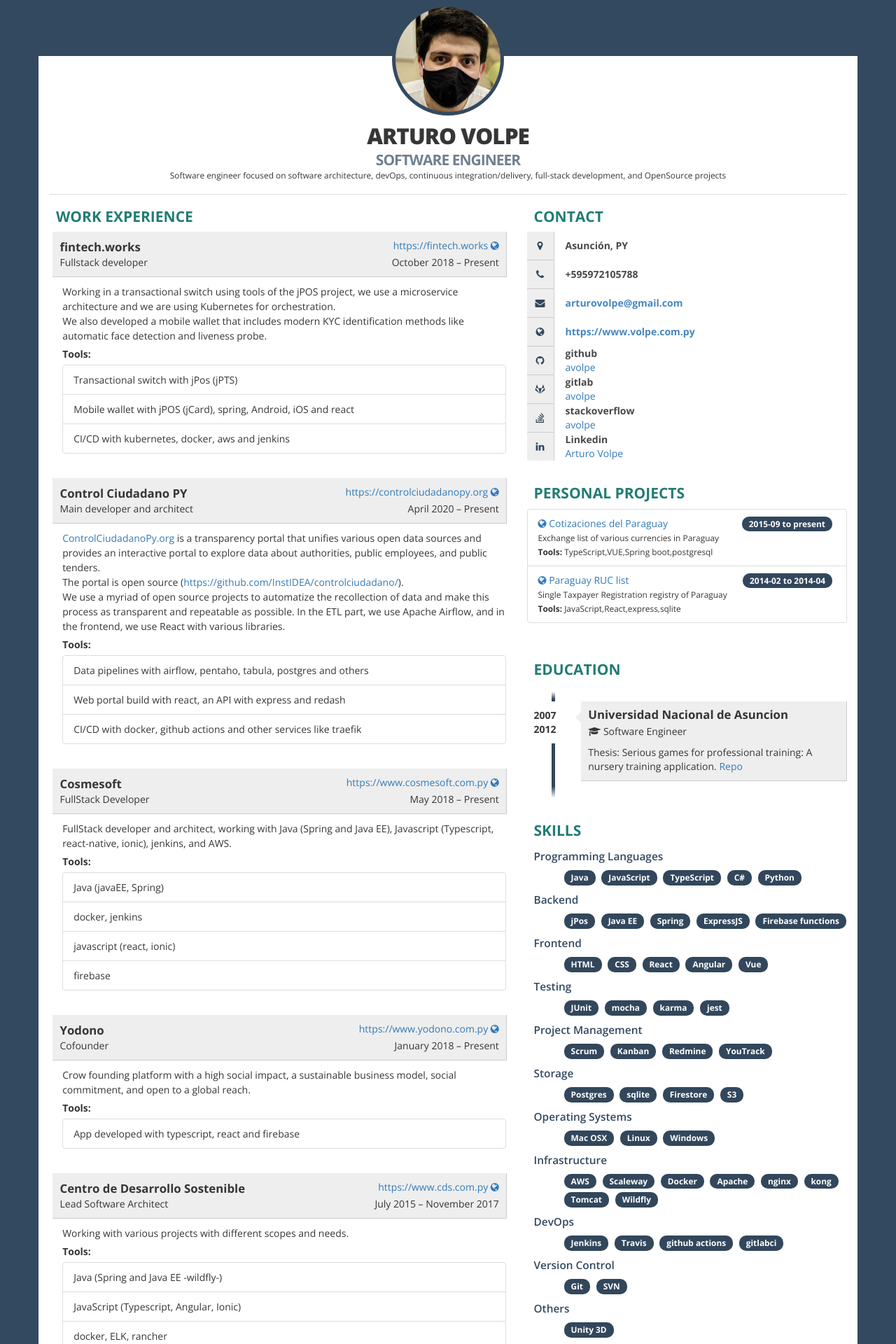
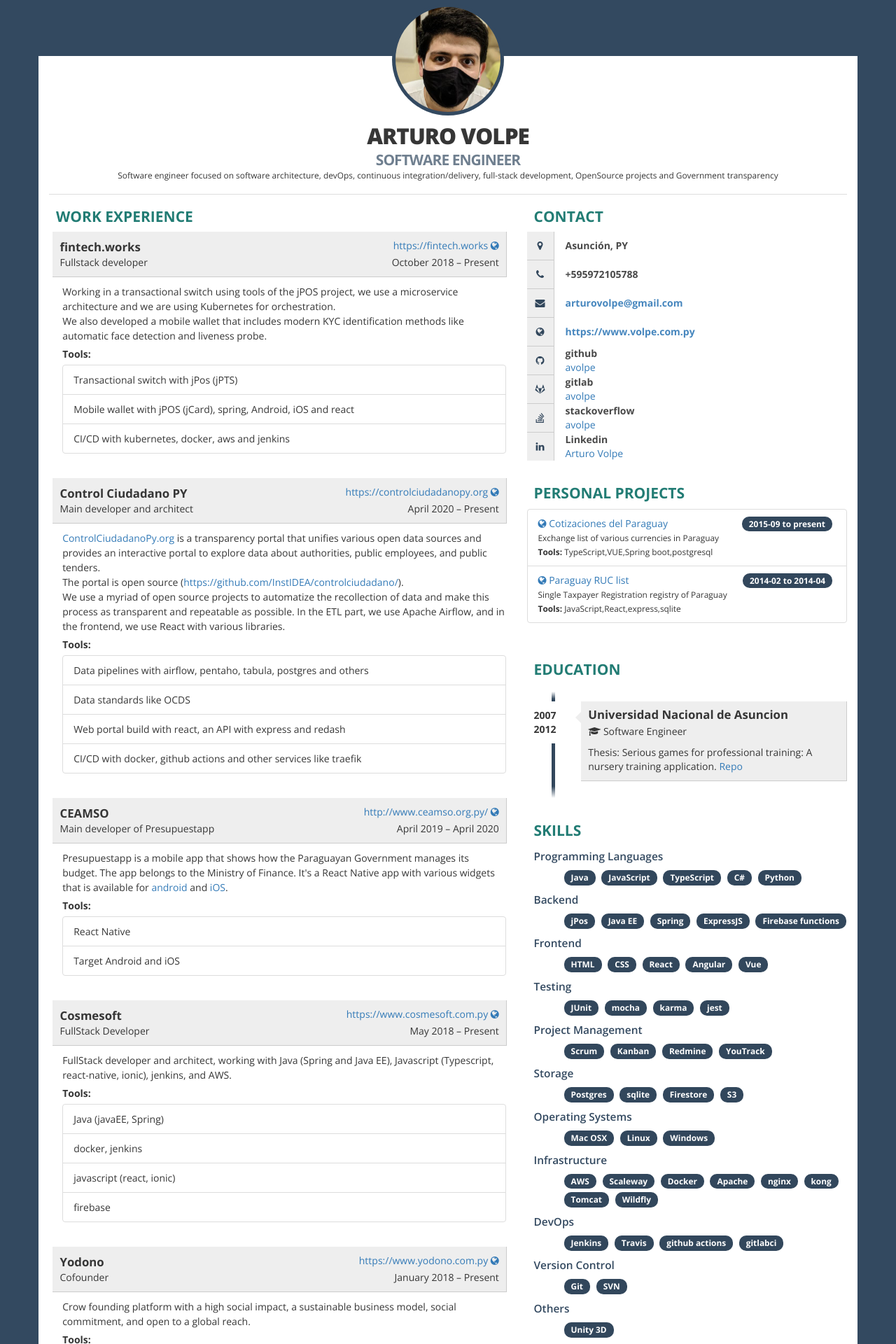
Before and after one commit to aVolpe/aVolpe.github.io, a Jekyll site: the page resume.html, which Jekyll copies as it is, in a window 1280 px wide. Shown: the top 1920 px of the page at 70% size. Built offline with Jekyll 4.4.1, drawn with Linux system fonts in a browser that asks for light colours.

Commit message:
feat: Update resume
Signed-off-by: Arturo Volpe <arturovolpe@gmail.com>

```diff
--- a/resume.html
+++ b/resume.html
@@ -291,6 +291,11 @@ blockquote {
 }
 
 
+.address > .url {
+  text-overflow: ellipsis;
+  overflow: hidden;
+}
+
     </style>
     <style type="text/css" media="print">
     body {
@@ -399,7 +404,7 @@ blockquote,
             <div id="text-header" >
               <h1>Arturo Volpe<br><span>Software engineer</span></h1>
               <small>
-              Software engineer focused on software architecture, devOps, continuous integration&#x2F;delivery, full-stack development, and OpenSource projects
+              Software engineer focused on software architecture, devOps, continuous integration&#x2F;delivery, full-stack development, OpenSource projects and Government transparency
               </small>
             </div>
             <div>
@@ -418,7 +423,9 @@ blockquote,
                     <div class="row">
                       <div class="col-xs-6 where">fintech.works</div>
                       <div class="col-xs-6 address" style="text-align: right">
+                          <div class="url">
                             <a href="https:&#x2F;&#x2F;fintech.works" target= "_blank">https:&#x2F;&#x2F;fintech.works <i class="fa fa-globe ico"></i></a>
+                          </div>
                       </div>
                     </div>
                     <div class="row">
@@ -447,7 +454,9 @@ blockquote,
                     <div class="row">
                       <div class="col-xs-6 where">Control Ciudadano PY</div>
                       <div class="col-xs-6 address" style="text-align: right">
+                          <div class="url">
                             <a href="https:&#x2F;&#x2F;controlciudadanopy.org" target= "_blank">https:&#x2F;&#x2F;controlciudadanopy.org <i class="fa fa-globe ico"></i></a>
+                          </div>
                       </div>
                     </div>
                     <div class="row">
@@ -463,6 +472,7 @@ blockquote,
                       <div class="highlights">Tools:</div>
                       <ul class="list-group">
                         <li class="list-group-item" >Data pipelines with airflow, pentaho, tabula, postgres and others</li>
+                        <li class="list-group-item" >Data standards like OCDS</li>
                         <li class="list-group-item" >Web portal build with react, an API with express and redash</li>
                         <li class="list-group-item" >CI/CD with docker, github actions and other services like traefik</li>
                       </ul>
@@ -474,9 +484,43 @@ blockquote,
                 <div class="row">
                   <div class="details">
                     <div class="row">
+                      <div class="col-xs-6 where">CEAMSO</div>
+                      <div class="col-xs-6 address" style="text-align: right">
+                          <div class="url">
+                            <a href="http:&#x2F;&#x2F;www.ceamso.org.py&#x2F;" target= "_blank">http:&#x2F;&#x2F;www.ceamso.org.py&#x2F; <i class="fa fa-globe ico"></i></a>
+                          </div>
+                      </div>
+                    </div>
+                    <div class="row">
+                      <div class="col-xs-6 address">Main developer of Presupuestapp</div>
+                      <div class="col-xs-6" style="text-align: right">April 2019 – April 2020</div>
+                    </div>
+                  </div>
+                </div>
+                <div class="row">
+                  <div class="job-details col-xs-11">
+                    <div class="description">
+                      Presupuestapp is a mobile app that shows how the Paraguayan Government manages its budget. The app belongs to the Ministry of Finance.
+
+It's a React Native app with various widgets that is available for <a href="https://play.google.com/store/apps/details?id=com.hacienda.presupuestapp&hl=en&gl=US" target="__blank">android</a> and <a href="https://apps.apple.com/py/app/presupuestapp/id1361493044" target="__blank">iOS</a>.
+                      <div class="highlights">Tools:</div>
+                      <ul class="list-group">
+                        <li class="list-group-item" >React Native</li>
+                        <li class="list-group-item" >Target Android and iOS</li>
+                      </ul>
+                    </div>
+                  </div>
+                </div>
+              </div>
+              <div class="job clearfix">
+                <div class="row">
+                  <div class="details">
+                    <div class="row">
                       <div class="col-xs-6 where">Cosmesoft</div>
                       <div class="col-xs-6 address" style="text-align: right">
+                          <div class="url">
                             <a href="https:&#x2F;&#x2F;www.cosmesoft.com.py" target= "_blank">https:&#x2F;&#x2F;www.cosmesoft.com.py <i class="fa fa-globe ico"></i></a>
+                          </div>
                       </div>
                     </div>
                     <div class="row">
@@ -506,7 +550,9 @@ blockquote,
                     <div class="row">
                       <div class="col-xs-6 where">Yodono</div>
                       <div class="col-xs-6 address" style="text-align: right">
+                          <div class="url">
                             <a href="https:&#x2F;&#x2F;www.yodono.com.py" target= "_blank">https:&#x2F;&#x2F;www.yodono.com.py <i class="fa fa-globe ico"></i></a>
+                          </div>
                       </div>
                     </div>
                     <div class="row">
@@ -533,7 +579,9 @@ blockquote,
                     <div class="row">
                       <div class="col-xs-6 where">Centro de Desarrollo Sostenible</div>
                       <div class="col-xs-6 address" style="text-align: right">
+                          <div class="url">
                             <a href="https:&#x2F;&#x2F;www.cds.com.py" target= "_blank">https:&#x2F;&#x2F;www.cds.com.py <i class="fa fa-globe ico"></i></a>
+                          </div>
                       </div>
                     </div>
                     <div class="row">
@@ -564,7 +612,9 @@ blockquote,
                     <div class="row">
                       <div class="col-xs-6 where">Codium S.A.</div>
                       <div class="col-xs-6 address" style="text-align: right">
+                          <div class="url">
                             <a href="https:&#x2F;&#x2F;www.codium.com.py" target= "_blank">https:&#x2F;&#x2F;www.codium.com.py <i class="fa fa-globe ico"></i></a>
+                          </div>
                       </div>
                     </div>
                     <div class="row">
@@ -591,7 +641,9 @@ blockquote,
                     <div class="row">
                       <div class="col-xs-6 where">Facultad Politécnica UNA</div>
                       <div class="col-xs-6 address" style="text-align: right">
+                          <div class="url">
                             <a href="http:&#x2F;&#x2F;www.pol.una.py" target= "_blank">http:&#x2F;&#x2F;www.pol.una.py <i class="fa fa-globe ico"></i></a>
+                          </div>
                       </div>
                     </div>
                     <div class="row">
@@ -619,7 +671,9 @@ blockquote,
                     <div class="row">
                       <div class="col-xs-6 where">Facultad Politécnica</div>
                       <div class="col-xs-6 address" style="text-align: right">
+                          <div class="url">
                             <a href="http:&#x2F;&#x2F;www.pol.una.py" target= "_blank">http:&#x2F;&#x2F;www.pol.una.py <i class="fa fa-globe ico"></i></a>
+                          </div>
                       </div>
                     </div>
                     <div class="row">
@@ -647,7 +701,9 @@ blockquote,
                     <div class="row">
                       <div class="col-xs-6 where">Konecta S.A.</div>
                       <div class="col-xs-6 address" style="text-align: right">
+                          <div class="url">
                             <a href="http:&#x2F;&#x2F;konecta.com.py" target= "_blank">http:&#x2F;&#x2F;konecta.com.py <i class="fa fa-globe ico"></i></a>
+                          </div>
                       </div>
                     </div>
                     <div class="row">
```
Lines whose indentation alone changed are shown as unchanged.
